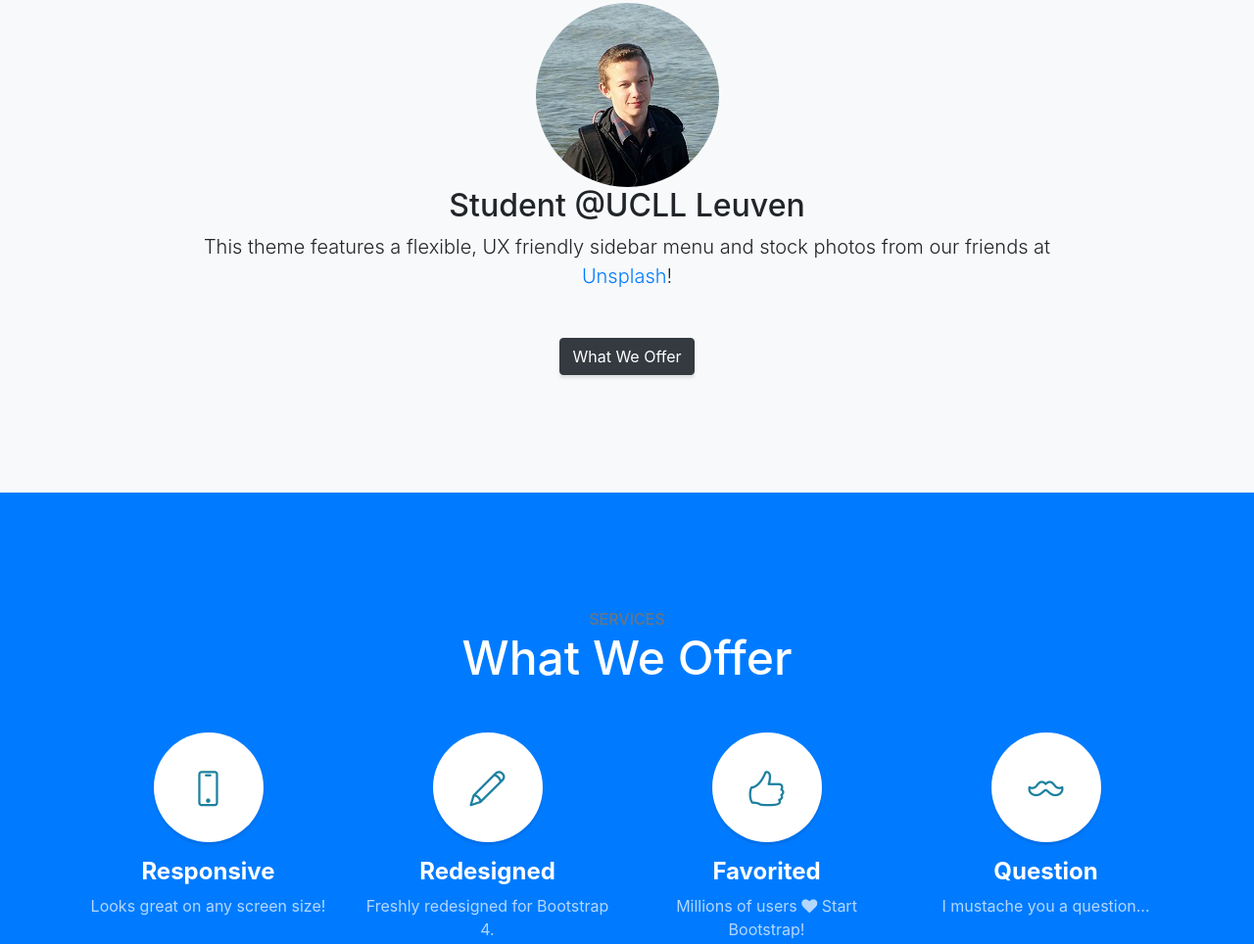
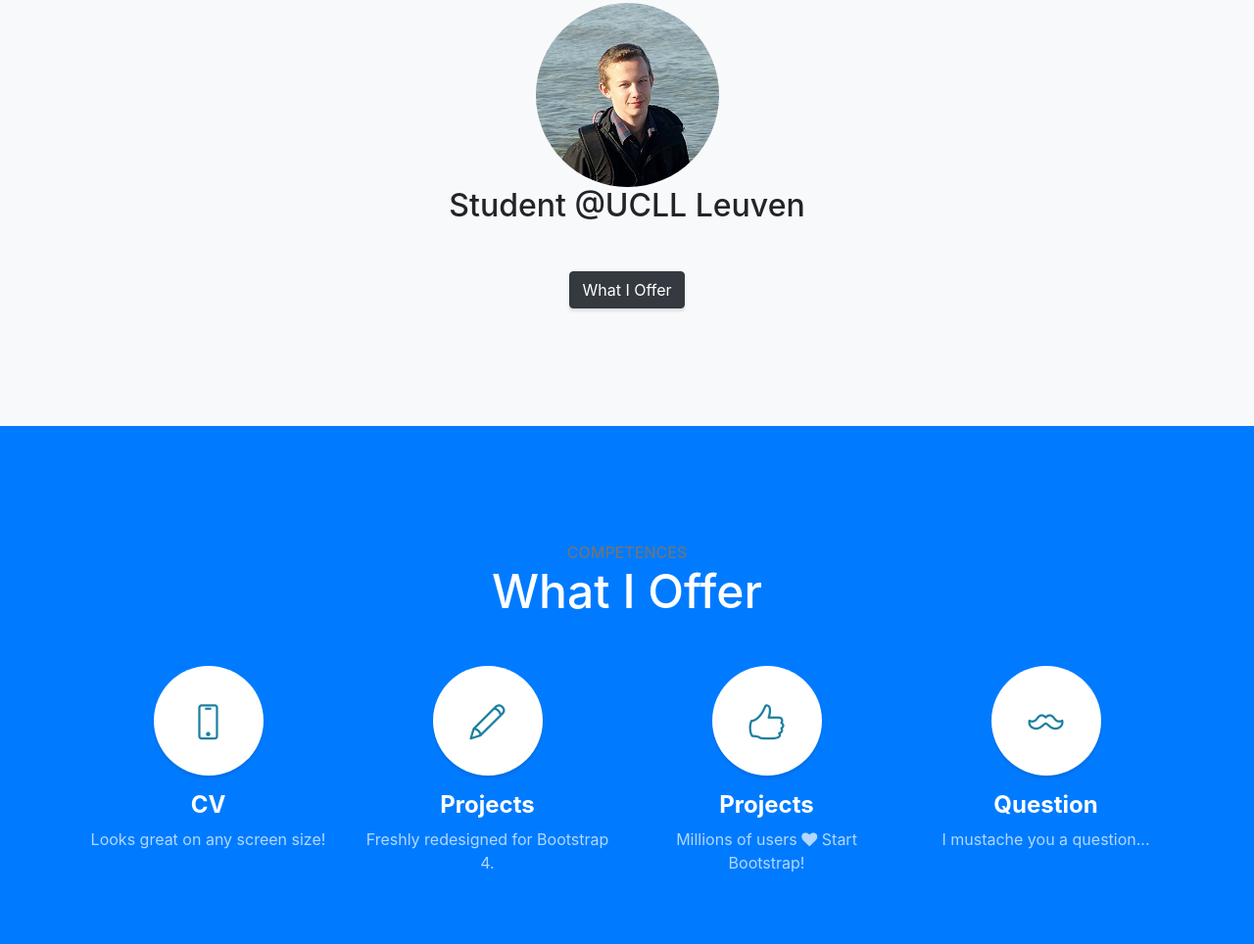
Before and after one commit to JorenVermeir/JorenVermeir.github.io, a website with bundled scripts: page index.html in a window 1280 px wide. Shown: the part 917-1881 px from the top of the page at 98% size. Built offline with nearby package versions, Linux system fonts and the light colour scheme.

Commit message:
aanpassingen index

```diff
--- a/index.html
+++ b/index.html
@@ -56,7 +56,7 @@
       <div class="container text-center my-auto">
         <h1 class="mb-1">Joren Vermeir</h1>
         <h3 class="mb-5">
-          <em>Mijn portfolio</em>
+          <em>My portfolio</em>
         </h3>
         <a class="btn btn-primary btn-xl js-scroll-trigger" href="#about">Find Out More</a>
       </div>
@@ -72,9 +72,8 @@
               <img src="img/fotoJoren.jpg" class="rounded-circle" alt="Foto van mezelf">
 
             <h2>Student @UCLL Leuven</h2>
-            <p class="lead mb-5">This theme features a flexible, UX friendly sidebar menu and stock photos from our friends at
-              <a href="https://unsplash.com/">Unsplash</a>!</p>
-            <a class="btn btn-dark btn-xl js-scroll-trigger" href="#services">What We Offer</a>
+            <p class="lead mb-5"></p>
+            <a class="btn btn-dark btn-xl js-scroll-trigger" href="#services">What I Offer</a>
           </div>
         </div>
       </div>
@@ -84,8 +83,8 @@
     <section class="content-section bg-primary text-white text-center" id="services">
       <div class="container">
         <div class="content-section-heading">
-          <h3 class="text-secondary mb-0">Services</h3>
-          <h2 class="mb-5">What We Offer</h2>
+          <h3 class="text-secondary mb-0">Competences</h3>
+          <h2 class="mb-5">What I Offer</h2>
         </div>
         <div class="row">
           <div class="col-lg-3 col-md-6 mb-5 mb-lg-0">
@@ -93,7 +92,7 @@
               <i class="icon-screen-smartphone"></i>
             </span>
             <h4>
-              <strong>Responsive</strong>
+              <strong>CV</strong>
             </h4>
             <p class="text-faded mb-0">Looks great on any screen size!</p>
           </div>
@@ -102,7 +101,7 @@
               <i class="icon-pencil"></i>
             </span>
             <h4>
-              <strong>Redesigned</strong>
+              <strong>Projects</strong>
             </h4>
             <p class="text-faded mb-0">Freshly redesigned for Bootstrap 4.</p>
           </div>
@@ -111,7 +110,7 @@
               <i class="icon-like"></i>
             </span>
             <h4>
-              <strong>Favorited</strong>
+              <strong>Projects</strong>
             </h4>
             <p class="text-faded mb-0">Millions of users
               <i class="fa fa-heart"></i>
```
